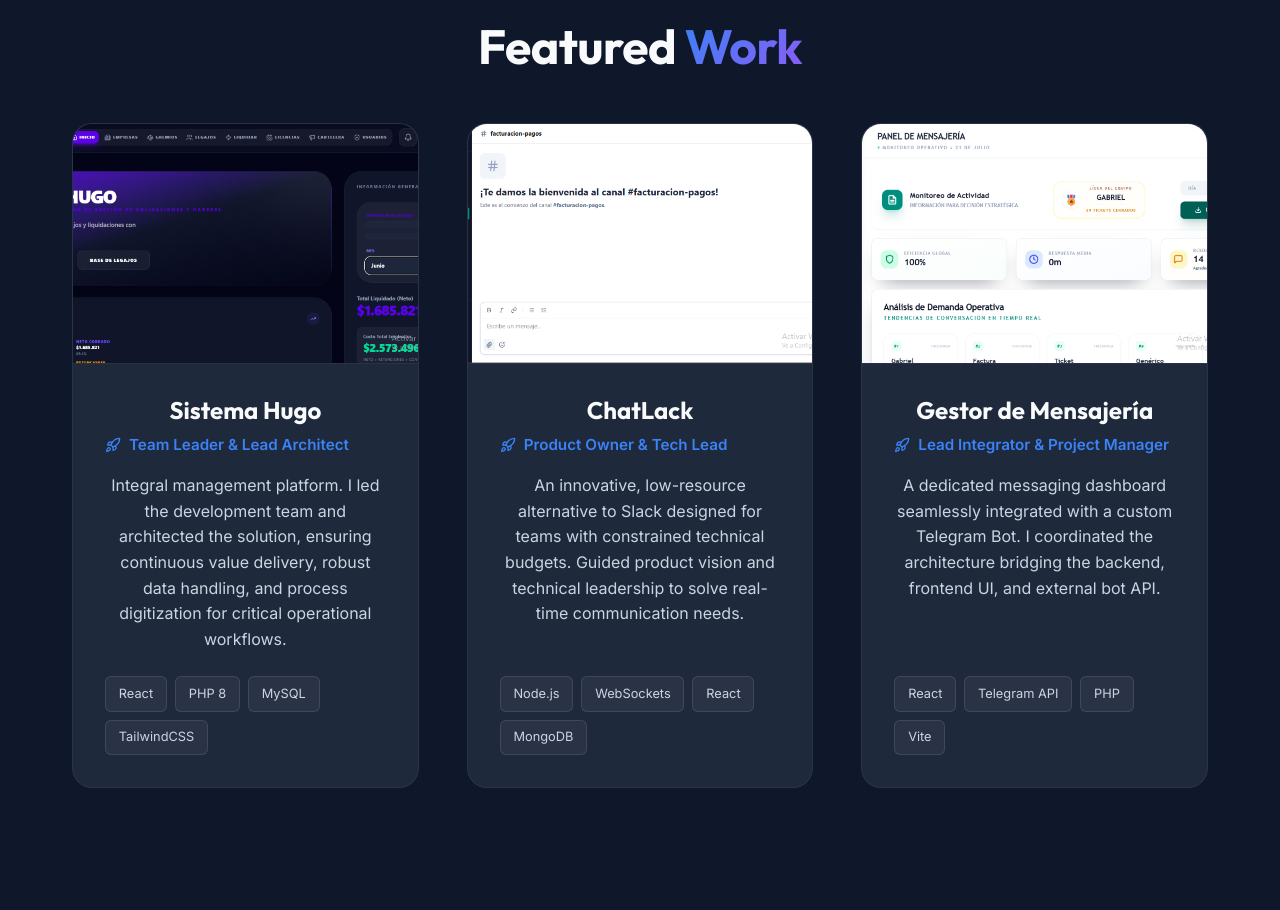
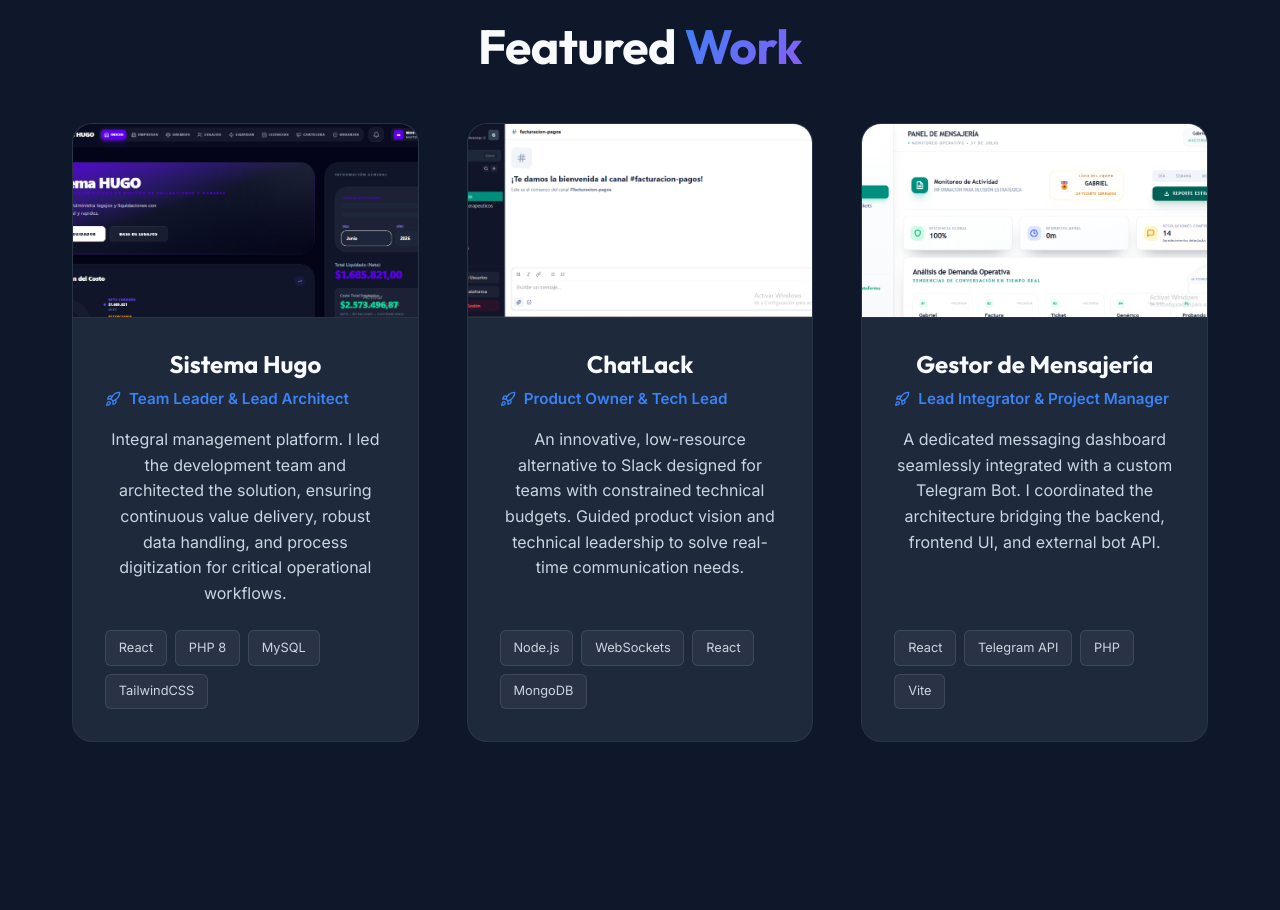
Before and after one commit to gabrielgagz/gabrielgagz.github.io, a React (Vite) app: page / in a window 1280 px wide. Shown: the part 1880-2790 px from the top of the page. Built offline with nearby package versions, Linux system fonts and the light colour scheme.

Commit message:
Fix project image aspect ratio to avoid clipping

```diff
--- a/src/components/Projects.css
+++ b/src/components/Projects.css
@@ -28,7 +28,7 @@
 
 .project-image-wrapper {
     width: 100%;
-    height: 240px;
+    aspect-ratio: 16 / 9;
     overflow: hidden;
     position: relative;
     border-bottom: 1px solid rgba(255, 255, 255, 0.05);
@@ -38,7 +38,7 @@
     width: 100%;
     height: 100%;
     object-fit: cover;
-    object-position: top;
+    object-position: center top;
     transition: transform 0.5s ease;
 }
 
```
